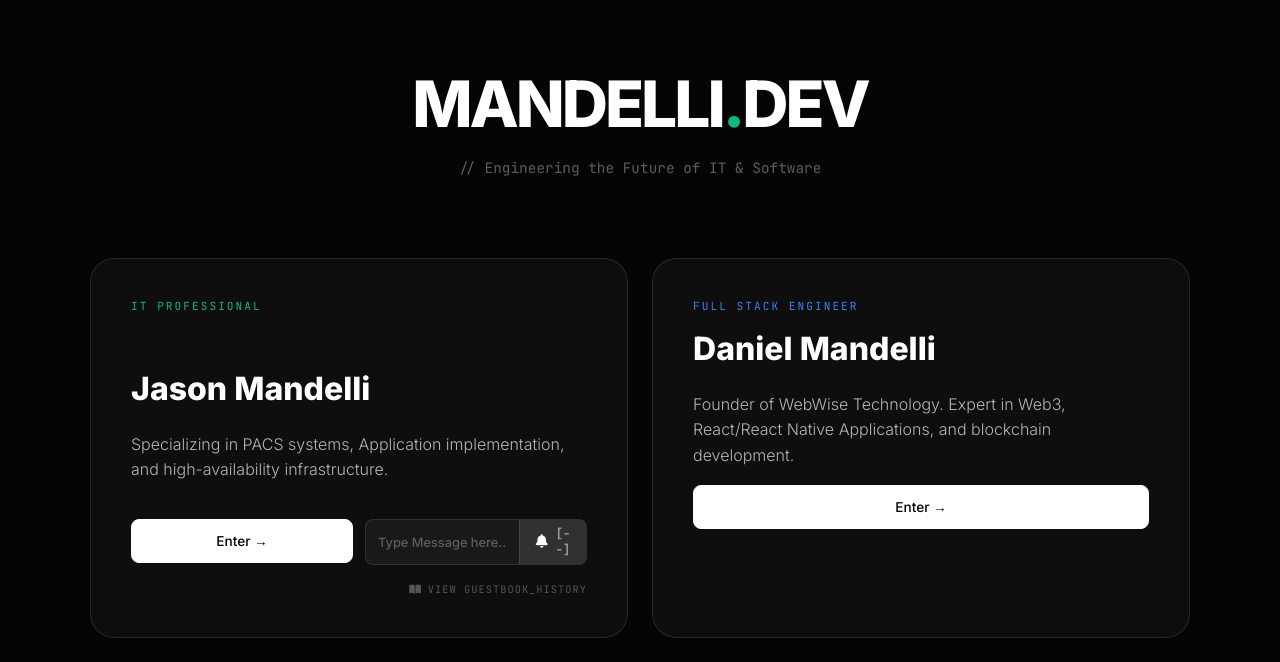
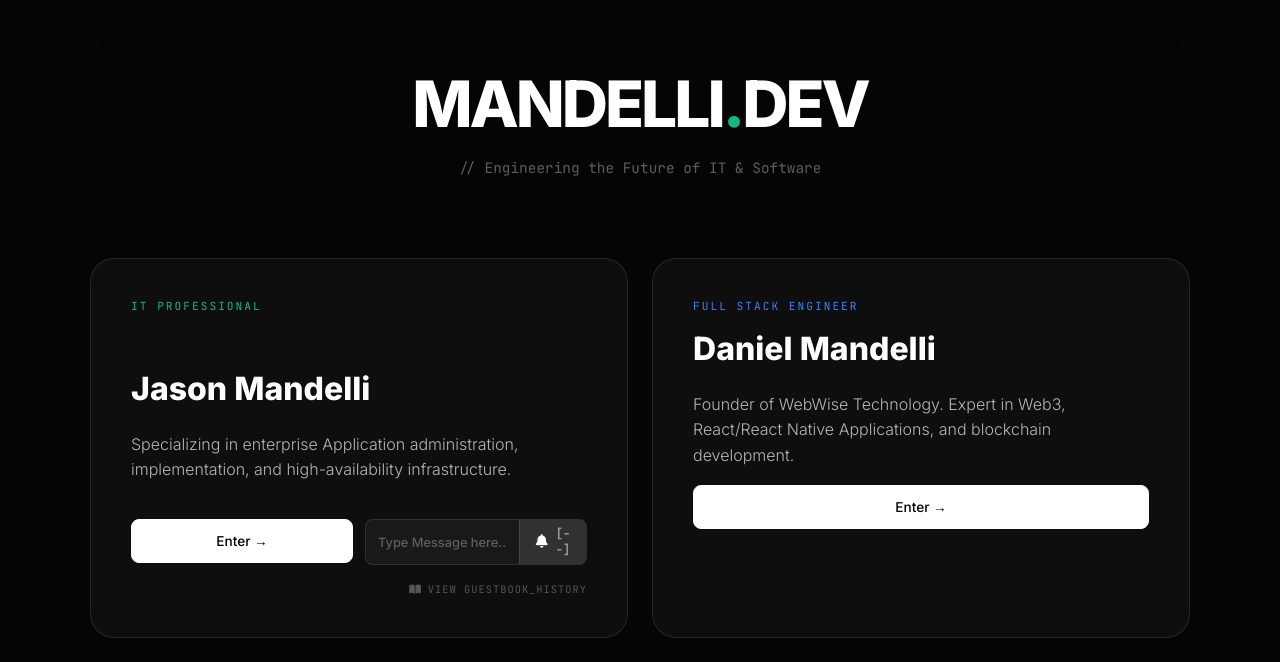
Before and after one commit to JayceMedo/jaycemedo.github.io, a website: page index.html in a window 1280 px wide. Shown: the part 85-747 px from the top of the page. Drawn offline with Linux system fonts and the light colour scheme; no server answers.

Commit message:
Version 1.43

```diff
--- a/index.html
+++ b/index.html
@@ -284,7 +284,7 @@
                 </div>
 
                 <h2>Jason Mandelli</h2>
-                <p>Specializing in PACS systems, Application implementation, and high-availability infrastructure.</p>
+                <p>Specializing in enterprise Application administration, implementation, and high-availability infrastructure.</p>
 
                 <div class="btn-group">
                     <a href="/jason" class="btn">Enter &rarr;</a>
```
